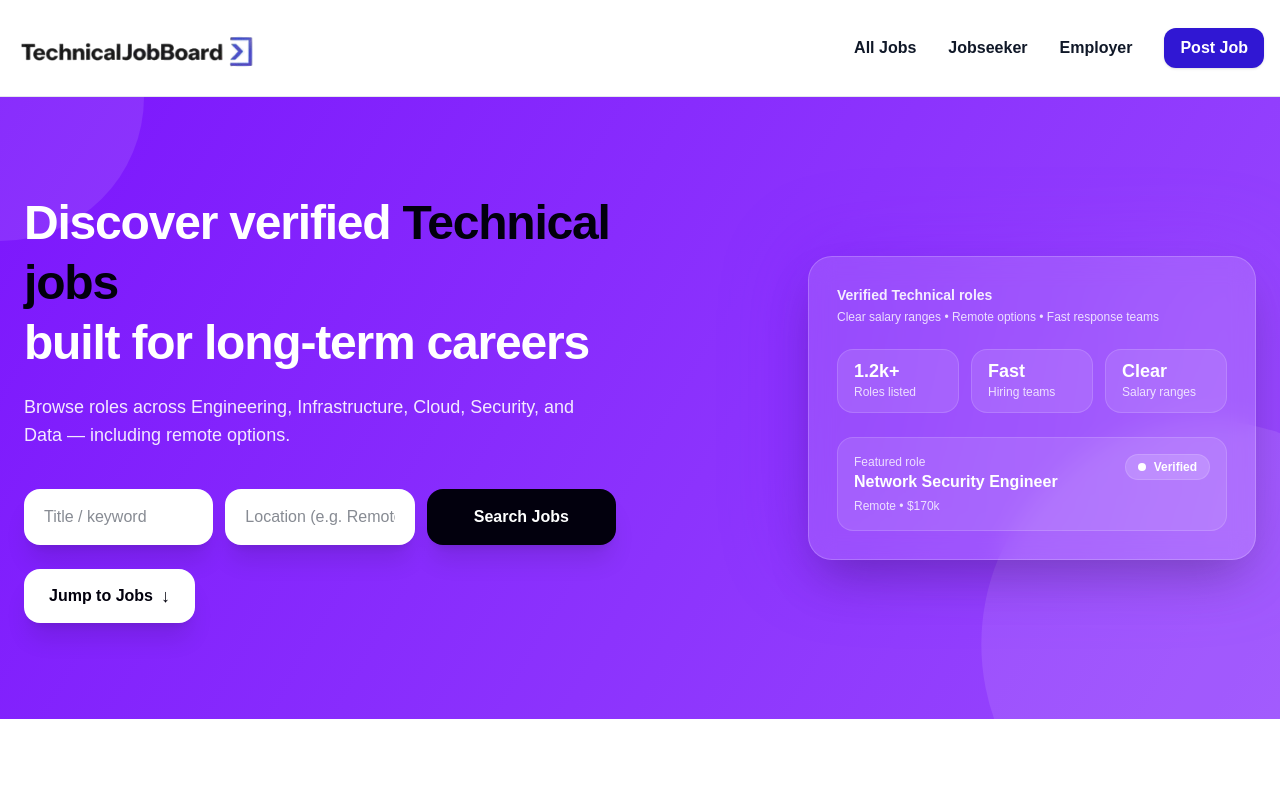
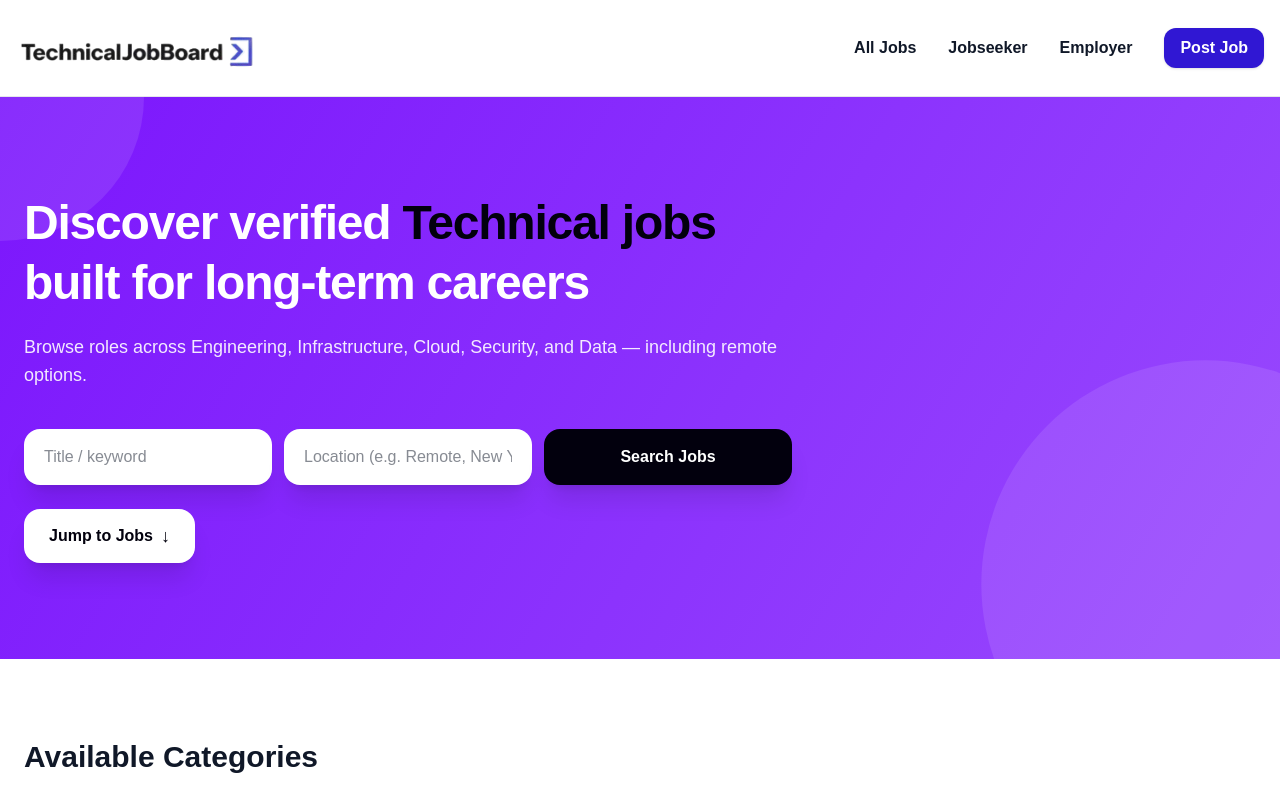
Before and after one commit to adebisidolapo/technicaljobboard, a Next.js app in the folder jobboard/: page / in a window 1280 px wide. Shown: the top 786 px of the page. Built offline with nearby package versions, Linux system fonts and the light colour scheme.

Commit message:
update ui

```diff
--- a/jobboard/app/page.tsx
+++ b/jobboard/app/page.tsx
@@ -229,30 +229,30 @@ const CATEGORIES = [
     <main className="font-sans bg-gray-100 text-[#02000D]">
 
 
-{/* ================= HERO (Cleaner Desktop) ================= */}
-<section className="relative py-22 md:py-24 bg-animated-gradient text-white overflow-hidden">
+{/* ================= HERO (LEFT ONLY – CLEAN) ================= */}
+<section className="relative py-20 md:py-24 bg-animated-gradient text-white overflow-hidden">
   {/* Softer background blobs */}
   <div className="absolute top-0 left-0 w-56 h-56 md:w-72 md:h-72 bg-white/10 rounded-full -translate-x-1/2 -translate-y-1/2" />
   <div className="absolute bottom-0 right-0 w-72 h-72 md:w-[28rem] md:h-[28rem] bg-white/10 rounded-full translate-x-1/3 translate-y-1/3" />
 
-  <div className="max-w-7xl mx-auto px-6 relative z-10">
-    <div className="grid grid-cols-1 md:grid-cols-2 items-center gap-12">
-
-      {/* LEFT */}
-      <div>
+  <div className="relative z-10 max-w-7xl mx-auto px-6">
+    {/* SINGLE COLUMN */}
+    <div className="max-w-3xl">
       <h1 className="text-4xl md:text-5xl font-extrabold leading-tight tracking-tight">
-          Discover verified <span className="text-[#02000D]">Technical jobs</span>
+        Discover verified{" "}
+        <span className="text-[#02000D]">Technical jobs</span>
         <br />
         built for long-term careers
       </h1>
 
-        <p className="mt-5 text-base md:text-lg max-w-xl text-white/90">
-          Browse roles across Engineering, Infrastructure, Cloud, Security, and Data — including remote options.
+      <p className="mt-5 text-base md:text-lg text-white/90">
+        Browse roles across Engineering, Infrastructure, Cloud, Security, and
+        Data — including remote options.
       </p>
 
-        {/* Search Bar */}
-        <div className="w-full mt-10">
-          <div className="grid grid-cols-1 md:grid-cols-3 gap-3 max-w-3xl">
+      {/* Search */}
+      <div className="mt-10">
+        <div className="grid grid-cols-1 md:grid-cols-3 gap-3">
           <input
             type="text"
             placeholder="Title / keyword"
@@ -274,70 +274,20 @@ const CATEGORIES = [
       {/* Jump to Jobs */}
       <button
         type="button"
-          onClick={() => document.getElementById("jobs")?.scrollIntoView({ behavior: "smooth" })}
-          className="mt-6 inline-flex items-center justify-center gap-2 bg-white text-[#02000D] font-semibold px-6 py-3 rounded-2xl shadow-xl hover:shadow-2xl hover:-translate-y-[1px] transition border border-white/40"
+        onClick={() =>
+          document.getElementById("jobs")?.scrollIntoView({ behavior: "smooth" })
+        }
+        className="mt-6 inline-flex items-center gap-2 bg-white text-[#02000D]
+                   font-semibold px-6 py-3 rounded-2xl shadow-xl
+                   hover:shadow-2xl hover:-translate-y-[1px] transition
+                   border border-white/40"
       >
         Jump to Jobs <span className="text-lg">↓</span>
       </button>
     </div>
-
-      {/* RIGHT (Clean stats + one compact card) */}
-      <div className="mt-12 md:mt-0 flex justify-center md:justify-end">
-        <div className="relative w-full max-w-md">
-          {/* Reduced glow */}
-          <div className="absolute inset-0 rounded-3xl bg-gradient-to-r from-[#6F00FC] via-[#8C33FD] to-[#A866FE] blur-2xl opacity-20 scale-105" />
-
-          <div className="relative z-10 rounded-3xl border border-white/20 bg-white/14 backdrop-blur-md p-7 shadow-2xl">
-            <div className="text-white/90">
-              <p className="text-sm font-semibold">Verified Technical roles</p>
-              <p className="text-xs opacity-90 mt-1">
-                Clear salary ranges • Remote options • Fast response teams
-              </p>
-            </div>
-
-            {/* Desktop: stats row (clean + professional) */}
-            <div className="hidden md:grid mt-6 grid-cols-3 gap-3">
-              <div className="rounded-2xl bg-white/10 border border-white/15 px-4 py-3">
-                <p className="text-lg font-extrabold leading-none">1.2k+</p>
-                <p className="text-xs text-white/80 mt-1">Roles listed</p>
-              </div>
-              <div className="rounded-2xl bg-white/10 border border-white/15 px-4 py-3">
-                <p className="text-lg font-extrabold leading-none">Fast</p>
-                <p className="text-xs text-white/80 mt-1">Hiring teams</p>
-              </div>
-              <div className="rounded-2xl bg-white/10 border border-white/15 px-4 py-3">
-                <p className="text-lg font-extrabold leading-none">Clear</p>
-                <p className="text-xs text-white/80 mt-1">Salary ranges</p>
-              </div>
-            </div>
-
-            {/* One compact featured card (desktop + mobile) */}
-            <div className="mt-6 rounded-2xl bg-white/10 border border-white/15 p-4">
-              <div className="flex items-start justify-between gap-4">
-                <div className="min-w-0">
-                  <p className="text-xs text-white/80">Featured role</p>
-                  <p className="font-semibold truncate">Network Security Engineer</p>
-                  <p className="text-xs text-white/80 mt-1">Remote • $170k</p>
-                </div>
-
-                <span className="shrink-0 inline-flex items-center gap-2 text-xs font-semibold px-3 py-1 rounded-full bg-white/15 border border-white/15">
-                  <span className="h-2 w-2 rounded-full bg-white" />
-                  Verified
-                </span>
-              </div>
-            </div>
-
-            {/* Mobile-only extra helper text */}
-            <p className="md:hidden text-xs text-white/80 mt-4">
-              Browse verified roles with clear expectations and fast response teams.
-            </p>
-          </div>
-        </div>
-      </div>
-
-    </div>
   </div>
 </section>
+
 
 
 
```
Lines whose indentation alone changed are shown as unchanged.
